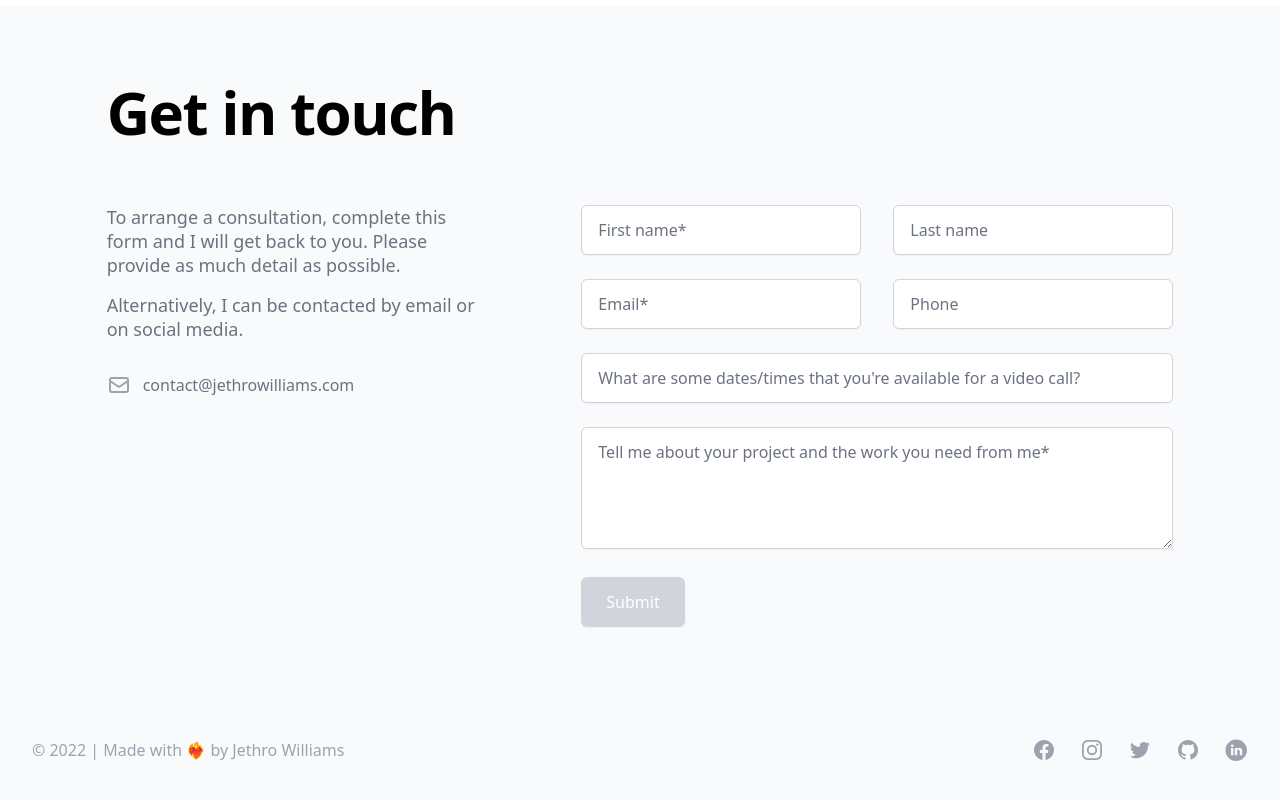
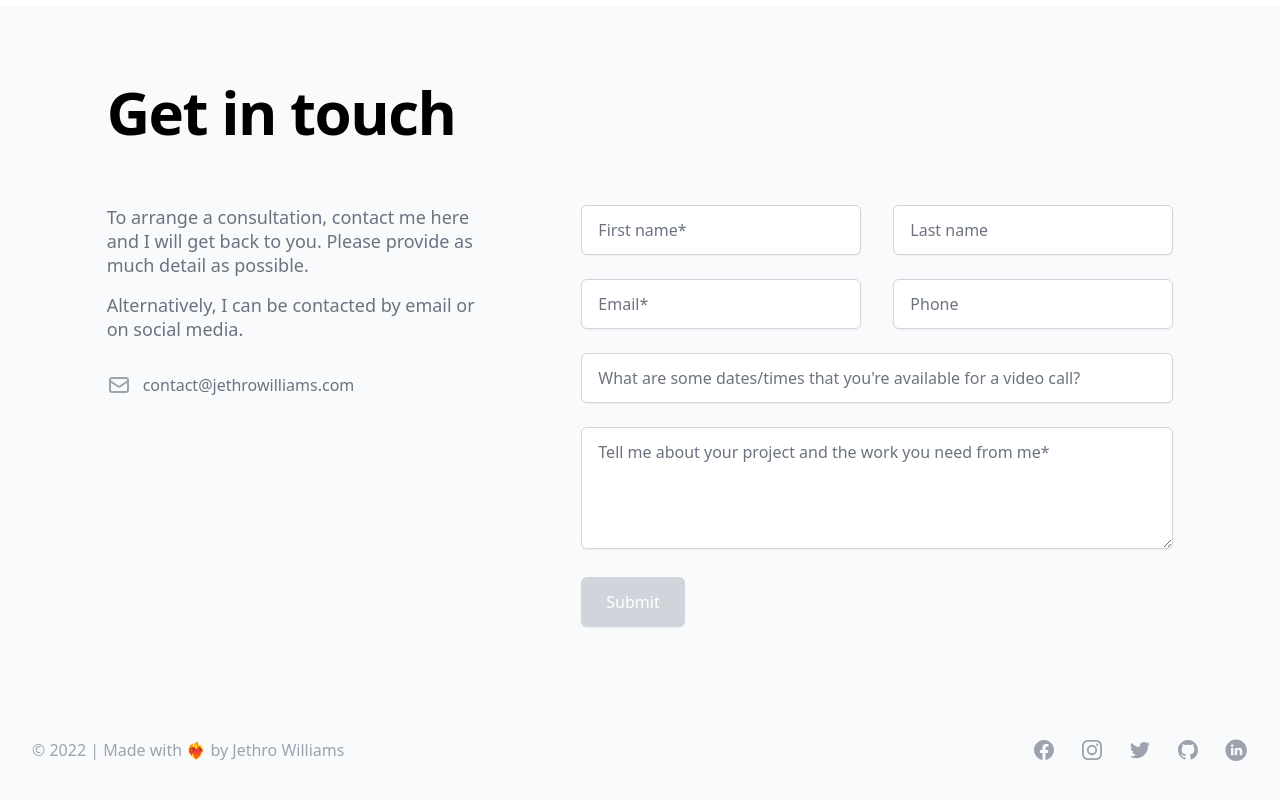
Before and after one commit to jro31/portfolio-v3, a Next.js app: page / in a window 1280 px wide. Shown: the part 3994-4794 px from the top of the page. Built offline with nearby package versions, Linux system fonts and the light colour scheme; a web font is replaced by a local one.

Commit message:
Install @tailwindcss/aspect-ratio package and update contact blurb copy

```diff
--- a/components/homepage-sections/contact/Blurb.js
+++ b/components/homepage-sections/contact/Blurb.js
@@ -22,8 +22,8 @@ const Blurb = () => {
       >
         <div>
           <p className='text-lg leading-6 text-gray-500'>
-            To arrange a consultation, complete this form and I will get back to you. Please provide
-            as much detail as possible.
+            To arrange a consultation, contact me here and I will get back to you. Please provide as
+            much detail as possible.
           </p>
           <p className='mt-4 text-lg leading-6 text-gray-500'>
             Alternatively, I can be contacted by
--- a/package.json
+++ b/package.json
@@ -12,6 +12,7 @@
     "@heroicons/react": "^1.0.6",
     "@reduxjs/toolkit": "^1.8.0",
     "@sendgrid/mail": "^7.6.2",
+    "@tailwindcss/aspect-ratio": "^0.4.0",
     "next": "12.1.0",
     "react": "17.0.2",
     "react-device-detect": "^2.1.2",
--- a/tailwind.config.js
+++ b/tailwind.config.js
@@ -125,5 +125,5 @@ module.exports = {
       },
     },
   },
-  plugins: [require('@tailwindcss/forms')],
+  plugins: [require('@tailwindcss/aspect-ratio'), require('@tailwindcss/forms')],
 };
```
Also changed, not shown: 1 other file (tests, documents, lock files or other folders).
